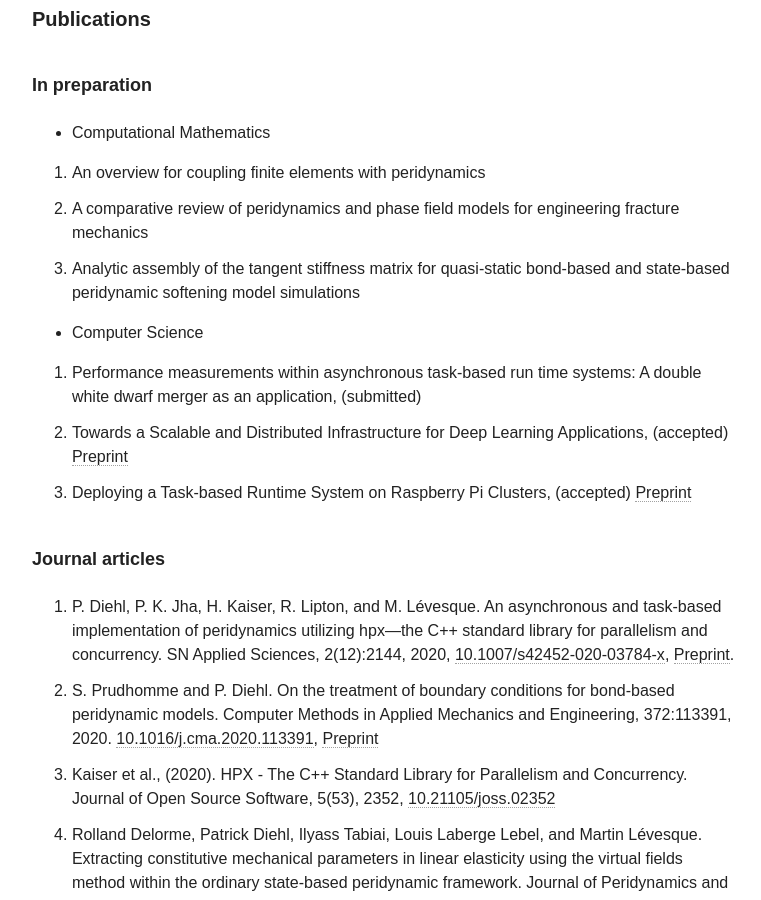
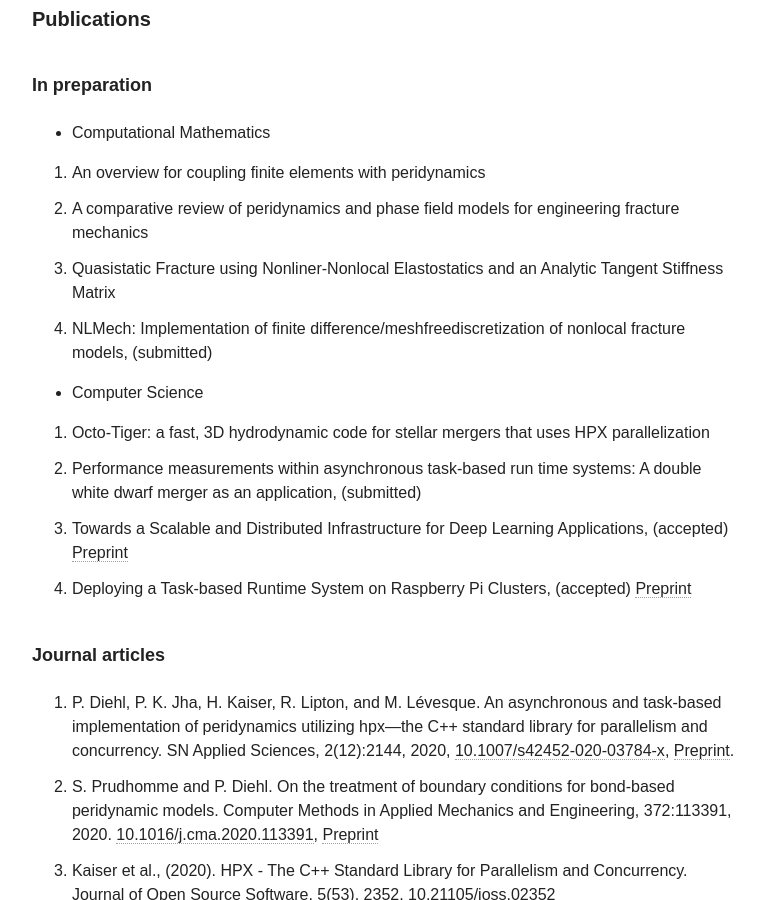
Before and after one commit to diehlpk/diehlpk.github.io, a Jekyll site: the page built from cv/index.md, in a window 1280 px wide and 900 px high, scrolled down 2088 px. Shown: the whole window, without its empty margins (254-1015 px from the left). Built offline with Jekyll 4.4.1, drawn with Linux system fonts in a browser that asks for light colours; nearby versions of some CDN libraries; some web fonts are replaced.

Commit message:
Update CV

```diff
--- a/cv/index.md
+++ b/cv/index.md
@@ -70,10 +70,12 @@ Also available as [PDF document]({{ site.url }}/assets/grants.pdf).
 
 1. An overview for coupling finite elements with peridynamics
 1. A comparative review of peridynamics and phase field models for engineering fracture mechanics
-1. Analytic assembly of the tangent stiffness matrix for quasi-static bond-based and state-based peridynamic softening model simulations
+1. Quasistatic Fracture using Nonliner-Nonlocal Elastostatics and an Analytic Tangent Stiffness Matrix
+1. NLMech: Implementation of finite difference/meshfreediscretization of nonlocal fracture models, (submitted)
 
 * Computer Science
 
+1. Octo-Tiger: a fast, 3D hydrodynamic code for stellar mergers that uses HPX parallelization
 1. Performance measurements within asynchronous task-based run time systems: A double white dwarf merger as an application, (submitted)
 1. Towards a Scalable and Distributed Infrastructure for Deep Learning Applications, (accepted) [Preprint](https://arxiv.org/abs/2010.03012)
 1. Deploying a Task-based Runtime System on Raspberry Pi Clusters, (accepted) [Preprint](https://arxiv.org/abs/2010.04106)
```
